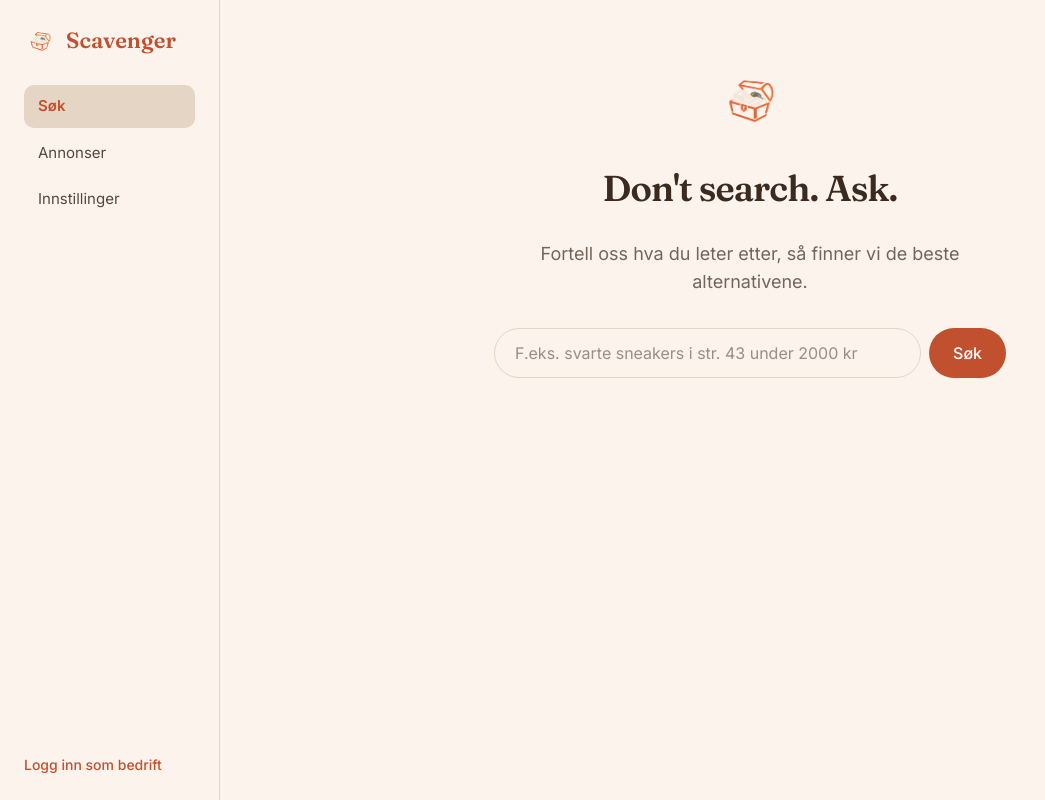
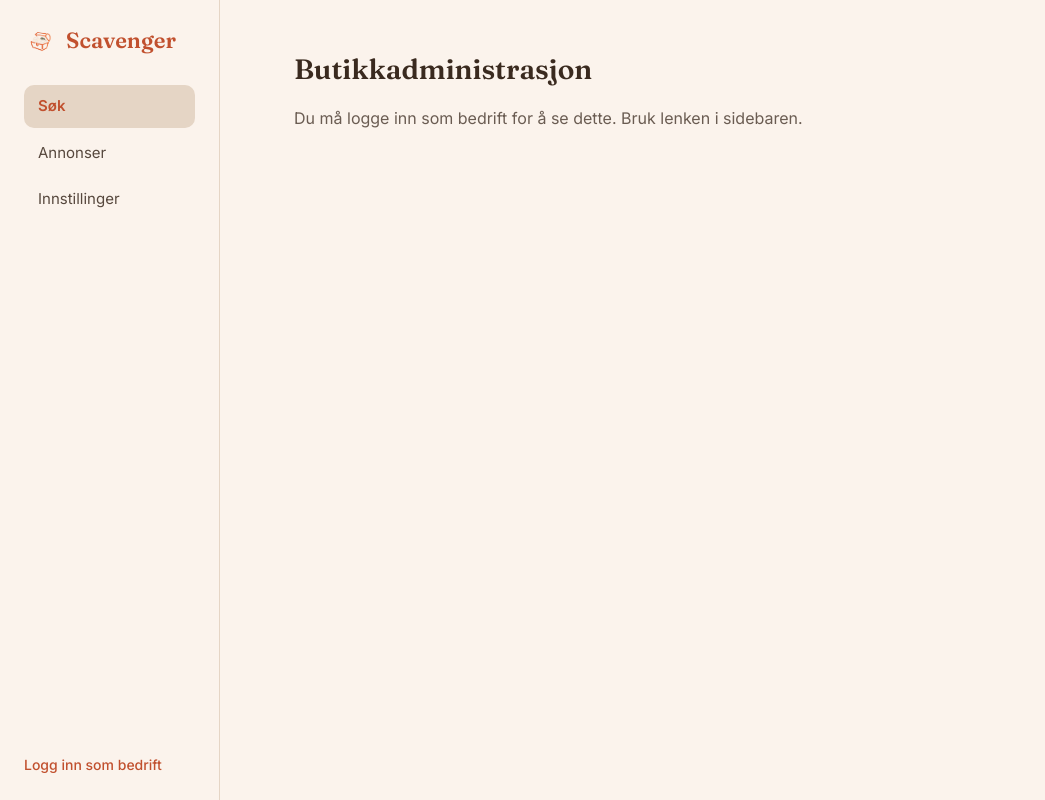
Before and after one commit to Magnufinuf/Shopsearch, a Next.js app: page / in a window 1280 px wide. Shown: the whole page, without its empty margins (0-1045 px from the left). Built offline with nearby package versions, Linux system fonts and the light colour scheme.

Commit message:
Add files via upload

```diff
--- a/app/page.tsx
+++ b/app/page.tsx
@@ -1,109 +1,232 @@
 "use client";
-import { useState } from "react";
+
+import { Suspense, useEffect, useState } from "react";
+import { useSearchParams } from "next/navigation";
+import Link from "next/link";
 
 type Product = {
   id: string;
   title: string;
-  price: number;
-  currency: string;
-  category: string;
-  vendor: string;
-  tags: string[];
   image: string;
-  url: string;
+  storeDomain: string;
+  shopifyProductId: string;
 };
 
-function withTracking(url: string) {
-  const separator = url.includes("?") ? "&" : "?";
-  return `${url}${separator}ref=shopsearch&utm_source=shopsearch&utm_medium=referral`;
+function StatCard({ label, value }: { label: string; value: string }) {
+  return (
+    <div style={{ backgroundColor: "var(--card-bg, rgba(255,255,255,0.03))", borderRadius: 12, padding: "16px 18px" }}>
+      <p style={{ margin: "0 0 4px", fontSize: 13, opacity: 0.6 }}>{label}</p>
+      <p style={{ margin: 0, fontSize: 24, fontWeight: 600 }}>{value}</p>
+    </div>
+  );
 }
 
-export default function Home() {
-  const [query, setQuery] = useState("");
-  const [results, setResults] = useState<Product[]>([]);
+function Panel({ title, titleColor, children }: { title: string; titleColor?: string; children: React.ReactNode }) {
+  return (
+    <section style={{ border: "1px solid var(--border)", borderRadius: 16, padding: "20px 24px" }}>
+      <h2 style={{ fontFamily: "var(--font-heading), Georgia, serif", fontSize: 18, fontWeight: 600, marginTop: 0, marginBottom: 14, color: titleColor }}>
+        {title}
+      </h2>
+      {children}
+    </section>
+  );
+}
+
+function AdminContent() {
+  const [domain, setDomain] = useState("");
+  const [products, setProducts] = useState<Product[]>([]);
   const [loading, setLoading] = useState(false);
-  const [searched, setSearched] = useState(false);
+  const [message, setMessage] = useState("");
+  const [checkoutLoading, setCheckoutLoading] = useState(false);
+  const [subscribed, setSubscribed] = useState<boolean | null>(null);
+  const [showAll, setShowAll] = useState(false);
+  const searchParams = useSearchParams();
 
-  async function handleSearch(e: React.FormEvent) {
-    e.preventDefault();
+  useEffect(() => {
+    const saved = localStorage.getItem("shopsearch_business_domain");
+    if (saved) setDomain(saved);
+  }, []);
+
+  useEffect(() => {
+    if (domain) {
+      loadProducts();
+      checkSubscription();
+    }
+    // eslint-disable-next-line react-hooks/exhaustive-deps
+  }, [domain]);
+
+  useEffect(() => {
+    const sessionId = searchParams.get("session_id");
+    if (sessionId && domain) {
+      fetch("/api/confirm-subscription", {
+        method: "POST",
+        headers: { "Content-Type": "application/json" },
+        body: JSON.stringify({ sessionId }),
+      }).then(() => checkSubscription());
+    }
+    // eslint-disable-next-line react-hooks/exhaustive-deps
+  }, [domain]);
+
+  async function checkSubscription() {
+    const res = await fetch("/api/verify-store", {
+      method: "POST",
+      headers: { "Content-Type": "application/json" },
+      body: JSON.stringify({ storeDomain: domain }),
+    });
+    const data = await res.json();
+    setSubscribed(!!data.subscribed);
+  }
+
+  async function loadProducts() {
     setLoading(true);
-    setSearched(true);
+    setMessage("");
     const res = await fetch("/api/products");
     const data = await res.json();
-    const all: Product[] = data.products || [];
+    const mine = (data.products || []).filter((p: Product) => p.storeDomain === domain);
+    setProducts(mine);
+    setLoading(false);
+    if (mine.length === 0) setMessage("Fant ingen produkter for denne butikken.");
+  }
 
-    const words = query.toLowerCase().split(" ").filter(Boolean);
-    const filtered = all.filter((p) => {
-      const text = `${p.title} ${p.category} ${p.vendor} ${p.tags.join(" ")}`.toLowerCase();
-      return words.every((w) => text.includes(w));
+  async function hideProduct(shopifyProductId: string) {
+    await fetch("/api/admin/hide-product", {
+      method: "POST",
+      headers: { "Content-Type": "application/json" },
+      body: JSON.stringify({ storeDomain: domain, productId: shopifyProductId }),
     });
+    setProducts((prev) => prev.filter((p) => p.shopifyProductId !== shopifyProductId));
+  }
 
-    setResults(filtered);
-    setLoading(false);
+  async function disconnectStore() {
+    const confirmed = confirm("Er du sikker på at du vil koble fra hele butikken? Alle produktene dine vil forsvinne fra Scavenger.");
+    if (!confirmed) return;
+    await fetch("/api/admin/disconnect-store", {
+      method: "POST",
+      headers: { "Content-Type": "application/json" },
+      body: JSON.stringify({ storeDomain: domain }),
+    });
+    localStorage.removeItem("shopsearch_business_domain");
+    setProducts([]);
+    setMessage("Butikken er nå koblet fra Scavenger.");
+  }
+
+  async function startCheckout() {
+    setCheckoutLoading(true);
+    const res = await fetch("/api/create-checkout", {
+      method: "POST",
+      headers: { "Content-Type": "application/json" },
+      body: JSON.stringify({ storeDomain: domain }),
+    });
+    const data = await res.json();
+    setCheckoutLoading(false);
+    if (data.url) window.location.href = data.url;
+    else alert("Noe gikk galt: " + (data.error || "ukjent feil"));
+  }
+
+  if (!domain) {
+    return (
+      <main style={{ padding: "48px 24px", maxWidth: 960, margin: "0 auto" }}>
+        <h1 style={{ fontFamily: "var(--font-heading), Georgia, serif", fontSize: 28, fontWeight: 600, marginBottom: 16 }}>
+          Butikkadministrasjon
+        </h1>
+        <p style={{ opacity: 0.75 }}>Du må logge inn som bedrift for å se dette. Bruk lenken i sidebaren.</p>
+      </main>
+    );
   }
 
   return (
-    <div
-      className="flex min-h-screen flex-col items-center px-6 py-16"
-      style={{ backgroundColor: "var(--background)", color: "var(--foreground)" }}
-    >
-      <main className="flex w-full max-w-2xl flex-col items-center gap-8 text-center">
-        <img
-          src="/logo.png"
-          alt="Scavenger"
-          style={{ width: 72, height: 72, objectFit: "contain" }}
-        />
-        <h1 className="text-4xl font-semibold tracking-tight" style={{ color: "var(--foreground)" }}>
-          Don&apos;t search. Ask.
-        </h1>
-        <p className="max-w-md text-lg" style={{ color: "var(--foreground)", opacity: 0.7 }}>
-          Fortell oss hva du leter etter, så finner vi de beste alternativene.
-        </p>
-        <form onSubmit={handleSearch} className="flex w-full max-w-lg gap-2">
-          <input
-            type="text"
-            value={query}
-            onChange={(e) => setQuery(e.target.value)}
-            placeholder="F.eks. svarte sneakers i str. 43 under 2000 kr"
-            className="flex-1 rounded-full border px-5 py-3 text-base outline-none"
-            style={{
-              borderColor: "var(--border)",
-              backgroundColor: "var(--background)",
-              color: "var(--foreground)",
-            }}
-          />
-          <button
-            type="submit"
-            className="rounded-full px-6 py-3 font-medium text-white transition-colors"
-            style={{ backgroundColor: "var(--primary)" }}
-          >
-            Søk
-          </button>
-        </form>
+    <main style={{ padding: "48px 24px", maxWidth: 960, margin: "0 auto" }}>
+      {/* Statuslinje */}
+      <div style={{ display: "flex", alignItems: "center", justifyContent: "space-between", marginBottom: 24, flexWrap: "wrap", gap: 12 }}>
+        <div>
+          <h1 style={{ fontFamily: "var(--font-heading), Georgia, serif", fontSize: 28, fontWeight: 600, margin: "0 0 4px" }}>
+            Butikkadministrasjon
+          </h1>
+          <p style={{ margin: 0, fontSize: 13, opacity: 0.6 }}>{domain}</p>
+        </div>
+        {subscribed === true && (
+          <span style={{ display: "inline-flex", alignItems: "center", gap: 6, backgroundColor: "rgba(74,222,128,0.15)", color: "#4ade80", fontSize: 13, padding: "6px 14px", borderRadius: 999 }}>
+            ✓ Abonnement aktivt
+          </span>
+        )}
+        {subscribed === false && (
+          <span style={{ display: "inline-flex", alignItems: "center", gap: 6, backgroundColor: "rgba(255,255,255,0.06)", opacity: 0.75, fontSize: 13, padding: "6px 14px", borderRadius: 999 }}>
+            4% provisjon (ikke abonnert)
+          </span>
+        )}
+      </div>
 
-        {loading && <p style={{ opacity: 0.6 }}>Søker...</p>}
+      {/* Nøkkeltall */}
+      <div style={{ display: "grid", gridTemplateColumns: "repeat(auto-fit, minmax(160px, 1fr))", gap: 12, marginBottom: 24 }}>
+        <StatCard label="Produkter" value={String(products.length)} />
+        <StatCard label="Plan" value={subscribed ? "500 kr/mnd" : "4% provisjon"} />
+      </div>
 
-        {!loading && searched && results.length === 0 && (
-          <p style={{ opacity: 0.6 }}>Fant ingen produkter.</p>
-        )}
+      {/* To kolonner */}
+      <div style={{ display: "grid", gridTemplateColumns: "1.4fr 1fr", gap: 20, alignItems: "start" }}>
+        <Panel title="Dine produkter">
+          {loading && <p style={{ opacity: 0.6 }}>Laster produkter...</p>}
+          {!loading && message && <p style={{ opacity: 0.6 }}>{message}</p>}
+          {!loading && products.length > 0 && (
+            <div>
+              {(products.length > 3 && !showAll ? products.slice(0, 3) : products).map((p) => (
+                <div key={p.shopifyProductId} style={{ display: "flex", alignItems: "center", gap: 14, padding: "12px 0", borderTop: "1px solid var(--border)" }}>
+                  {p.image && (
+                    <img src={p.image} alt={p.title} style={{ width: 48, height: 48, objectFit: "cover", borderRadius: 10, flexShrink: 0 }} />
+                  )}
+                  <span style={{ flex: 1, fontSize: 14 }}>{p.title}</span>
+                  <button onClick={() => hideProduct(p.shopifyProductId)} style={{ padding: "6px 14px", borderRadius: 8, border: "1px solid var(--border)", backgroundColor: "transparent", color: "var(--foreground)", fontSize: 13, cursor: "pointer" }}>
+                    Skjul
+                  </button>
+                </div>
+              ))}
+              {products.length > 3 && (
+                <button
+                  onClick={() => setShowAll((v) => !v)}
+                  style={{ marginTop: 12, width: "100%", padding: "10px 0", borderRadius: 8, border: "1px solid var(--border)", backgroundColor: "transparent", color: "var(--foreground)", fontSize: 13, cursor: "pointer" }}
+                >
+                  {showAll ? "Vis færre" : `Vis alle (${products.length})`}
+                </button>
+              )}
+            </div>
+          )}
+        </Panel>
 
-        <div className="grid w-full grid-cols-2 gap-4 sm:grid-cols-3">
-          {results.map(function (p) {
-            const linkProps = {
-              href: withTracking(p.url),
-              target: "_blank",
-              rel: "noopener noreferrer",
-            };
-            return (
-              <a key={p.id} {...linkProps} className="flex flex-col items-center gap-2 rounded-lg border p-3 text-left" style={{ borderColor: "var(--border)" }}>
-                {p.image ? <img src={p.image} alt={p.title} className="h-32 w-full rounded object-cover" /> : null}
-                <p className="text-sm font-medium" style={{ color: "var(--foreground)" }}>{p.title}</p>
-                <p className="text-sm" style={{ opacity: 0.6 }}>{p.price} {p.currency}</p>
-              </a>
-            );
-          })}
+        <div style={{ display: "flex", flexDirection: "column", gap: 20 }}>
+          <Panel title="Annonser">
+            <p style={{ opacity: 0.75, marginBottom: 14, fontSize: 14 }}>Last opp en video eller et bilde av produktene dine.</p>
+            <Link href="/adverts/last-opp" style={{ display: "inline-block", padding: "10px 20px", borderRadius: 10, backgroundColor: "var(--primary)", color: "white", fontWeight: 600, fontSize: 14 }}>
+              Last opp annonse
+            </Link>
+          </Panel>
+
+          {subscribed === false && (
+            <Panel title="Abonnement">
+              <p style={{ opacity: 0.75, marginBottom: 14, fontSize: 14, lineHeight: 1.5 }}>
+                500 kr/mnd (for butikker under 15 000 kr i salg via Scavenger). Uten abonnement tar vi 4% provisjon per salg i stedet.
+              </p>
+              <button onClick={startCheckout} disabled={checkoutLoading} style={{ padding: "10px 20px", borderRadius: 10, backgroundColor: "var(--primary)", color: "white", border: "none", fontWeight: 600, fontSize: 14, cursor: "pointer" }}>
+                {checkoutLoading ? "Laster..." : "Start abonnement"}
+              </button>
+            </Panel>
+          )}
+
+          <Panel title="Faresone" titleColor="#e05252">
+            <p style={{ opacity: 0.75, marginBottom: 14, fontSize: 14 }}>Kobler fra butikken permanent.</p>
+            <button onClick={disconnectStore} style={{ padding: "10px 20px", borderRadius: 10, border: "1px solid #e05252", backgroundColor: "transparent", color: "#e05252", fontWeight: 600, fontSize: 14, cursor: "pointer" }}>
+              Koble fra butikken
+            </button>
+          </Panel>
         </div>
-      </main>
-    </div>
+      </div>
+    </main>
   );
 }
+
+export default function AdminPage() {
+  return (
+    <Suspense fallback={<p style={{ padding: 24 }}>Laster...</p>}>
+      <AdminContent />
+    </Suspense>
+  );
+}
```
